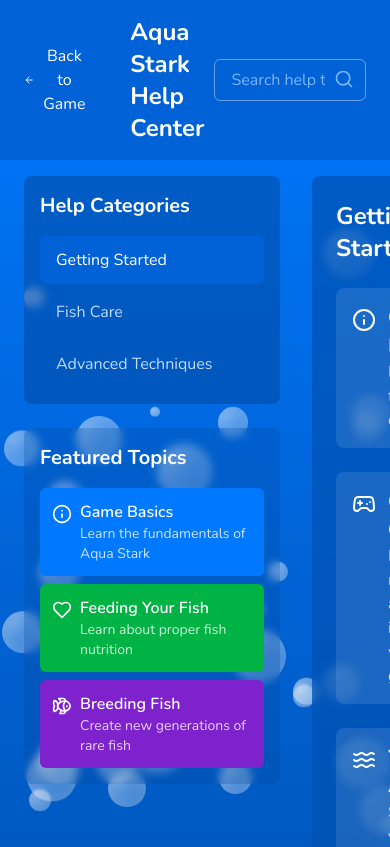
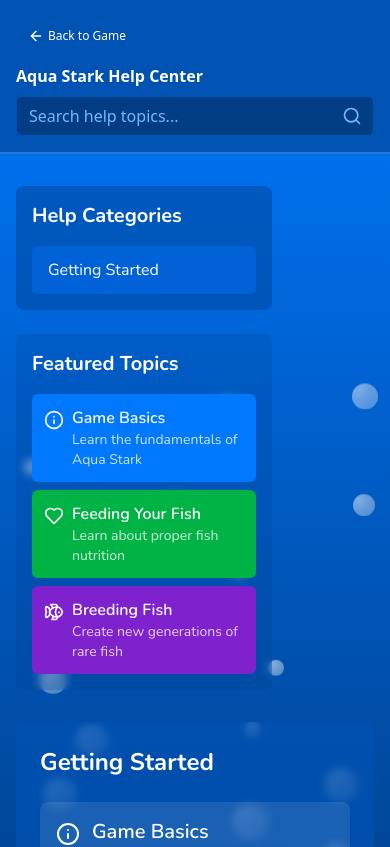
Before and after one commit to salazarsebas/Aqua-Stark, a React (Vite) app in the folder client/: page /help-center in a window 390 px wide. Shown: the top 847 px of the page. Built offline with nearby package versions, Linux system fonts and the light colour scheme.

Commit message:
style: improve layout and responsiveness of Help Center page

```diff
--- a/client/src/App.tsx
+++ b/client/src/App.tsx
@@ -1,6 +1,6 @@
 import { Routes, Route } from "react-router-dom"
 import LandingPage from "./pages/landing-page"
-import GamePage from "./pages/game-page"
+import GamePage from "./pages/game"
 import StorePage from "./pages/storage-page"
 import AchievementsPage from "./pages/achievements"
 import HelpCenter from "./pages/help-center"
--- /dev/null
+++ b/client/src/hooks/use-help-center.ts
@@ -0,0 +1,44 @@
+import { useState } from "react"
+import { categories } from "@/data/help-center-data"
+
+export function useHelpCenter() {
+  const [activeCategory, setActiveCategory] = useState("getting-started")
+  const [activeTopic, setActiveTopic] = useState<string | null>(null)
+  const [searchQuery, setSearchQuery] = useState("")
+
+  const handleCategoryClick = (categoryId: string) => {
+    setActiveCategory(categoryId)
+    setActiveTopic(null)
+  }
+
+  const handleTopicClick = (topicId: string) => {
+    setActiveTopic(topicId === activeTopic ? null : topicId)
+  }
+
+  const handleFeaturedTopicClick = (categoryId: string, topicId: string) => {
+    setActiveCategory(categoryId)
+    setActiveTopic(topicId)
+  }
+
+  const handleClose = () => {
+    setActiveTopic(null)
+  }
+
+  const currentCategory = categories.find((cat) => cat.id === activeCategory)
+  const currentTopic = currentCategory?.topics.find(
+    (topic) => topic.id === activeTopic
+  )
+
+  return {
+    activeCategory,
+    activeTopic,
+    searchQuery,
+    currentCategory,
+    currentTopic,
+    setSearchQuery,
+    handleCategoryClick,
+    handleTopicClick,
+    handleFeaturedTopicClick,
+    handleClose,
+  }
+}
--- a/client/src/pages/help-center.tsx
+++ b/client/src/pages/help-center.tsx
@@ -1,87 +1,57 @@
-"use client";
+"use client"
 
-import { useState } from "react";
-import { Search } from "lucide-react";
-import {
-  categories,
-  featuredTopics,
-} from "@/data/help-center-data";
-import BackToGameButton from "@/components/help-center/back-to-game-button";
-import HelpCenterSidebar from "@/components/help-center/help-sidebar";
-import HelpMainContent from "@/components/help-center/help-main-content";
-import { BubblesBackground } from "@/components/bubble-background";
-import { useBubbles } from "@/hooks/use-bubbles";
-import HelpFooter from "@/components/help-center/help-footer";
+import { Search } from "lucide-react"
+import { featuredTopics } from "@/data/help-center-data"
+import HelpCenterSidebar from "@/components/help-center/help-sidebar"
+import HelpMainContent from "@/components/help-center/help-main-content"
+import { BubblesBackground } from "@/components/bubble-background"
+import { useBubbles } from "@/hooks/use-bubbles"
+import { PageHeader } from "@/components/layout/page-header"
+import { Footer } from "@/components/layout/footer"
+import { Input } from "@/components/ui/input"
+import { useHelpCenter } from "@/hooks/use-help-center"
 
 function HelpCenter() {
-  const [activeCategory, setActiveCategory] = useState("getting-started");
-  const [activeTopic, setActiveTopic] = useState<string | null>(null);
-  const [searchQuery, setSearchQuery] = useState("");
+  const {
+    activeCategory,
+    activeTopic,
+    searchQuery,
+    currentCategory,
+    currentTopic,
+    setSearchQuery,
+    handleCategoryClick,
+    handleTopicClick,
+    handleFeaturedTopicClick,
+    handleClose,
+  } = useHelpCenter()
 
-  const bubbles = useBubbles({
-    initialCount: 30,
-    maxBubbles: 50,
-    minSize: 10,
-    maxSize: 60,
-    minDuration: 8,
-    maxDuration: 25,
-    interval: 500,
-  });
-
-  const handleCategoryClick = (categoryId: string) => {
-    setActiveCategory(categoryId);
-    setActiveTopic(null);
-  };
-
-  const handleTopicClick = (topicId: string) => {
-    setActiveTopic(topicId === activeTopic ? null : topicId);
-  };
-
-  const handleFeaturedTopicClick = (categoryId: string, topicId: string) => {
-    setActiveCategory(categoryId);
-    setActiveTopic(topicId);
-  };
-
-  const handleClose = () => {
-    setActiveTopic(null);
-  };
-
-  const currentCategory = categories.find((cat) => cat.id === activeCategory);
-  const currentTopic = currentCategory?.topics.find(
-    (topic) => topic.id === activeTopic
-  );
+  const bubbles = useBubbles()
 
   return (
-    <div className="relative min-h-screen overflow-hidden bg-gradient-to-b from-blue-500 to-blue-700">
-      <BubblesBackground bubbles={bubbles} className="absolute inset-0" />
+    <div className="relative min-h-screen overflow-hidden bg-gradient-to-b from-blue-500 to-blue-900 animated-background">
+      <BubblesBackground bubbles={bubbles} />
 
-      <div className="relative z-20 flex flex-col min-h-screen bg-transparent">
-        {/* Header */}
-        <header className="bg-blue-600 py-4 px-6 lg:px-10 xl:px-20">
-          <div className="flex mx-auto container items-center justify-between">
-            <div className="flex items-center space-x-10">
-              <BackToGameButton />
-              <h1 className="text-2xl font-bold text-white">
-                Aqua Stark Help Center
-              </h1>
-            </div>
-            <div className="relative max-w-sm w-full">
-              <input
+      <PageHeader
+        title="Aqua Stark Help Center"
+        backTo="/game"
+        backText="Back to Game"
+        rightContent={
+          <div className="relative w-full max-w-sm">
+            <Search className="absolute right-3 top-2.5 h-5 w-5 text-blue-300" />
+            <Input
               type="text"
               placeholder="Search help topics..."
-                className="w-full py-2 px-4 pr-10 rounded-md bg-transparent text-white border border-white/40 placeholder-blue-300 focus:outline-none"
+              className="pr-10 bg-blue-800 border-blue-700 text-white placeholder:text-blue-300"
               value={searchQuery}
               onChange={(e) => setSearchQuery(e.target.value)}
             />
-              <Search className="absolute right-3 top-2.5 h-5 w-5 text-blue-300" />
           </div>
-          </div>
-        </header>
+        }
+      />
 
-        {/* Main content */}
-        <div className="mx-auto container flex p-4 px-6 lg:px-10 xl:px-20 gap-8">
+      <main className="relative z-20 mx-auto container flex flex-col md:flex-row px-4 py-8 gap-8 max-w-7xl">
         <HelpCenterSidebar
-            categories={categories}
+          categories={currentCategory ? [currentCategory] : []}
           featuredTopics={featuredTopics}
           activeCategory={activeCategory}
           onCategoryClick={handleCategoryClick}
@@ -95,12 +65,11 @@ function HelpCenter() {
           onTopicClick={handleTopicClick}
           onClose={handleClose}
         />
+      </main>
+
+      <Footer />
     </div>
-
-        <HelpFooter />
-      </div>
-    </div>
-  );
+  )
 }
 
-export default HelpCenter;
+export default HelpCenter
```
Also changed, not shown: client/src/pages/game.tsx (renamed from client/src/pages/game-page.tsx). Lines whose indentation alone changed are shown as unchanged.
